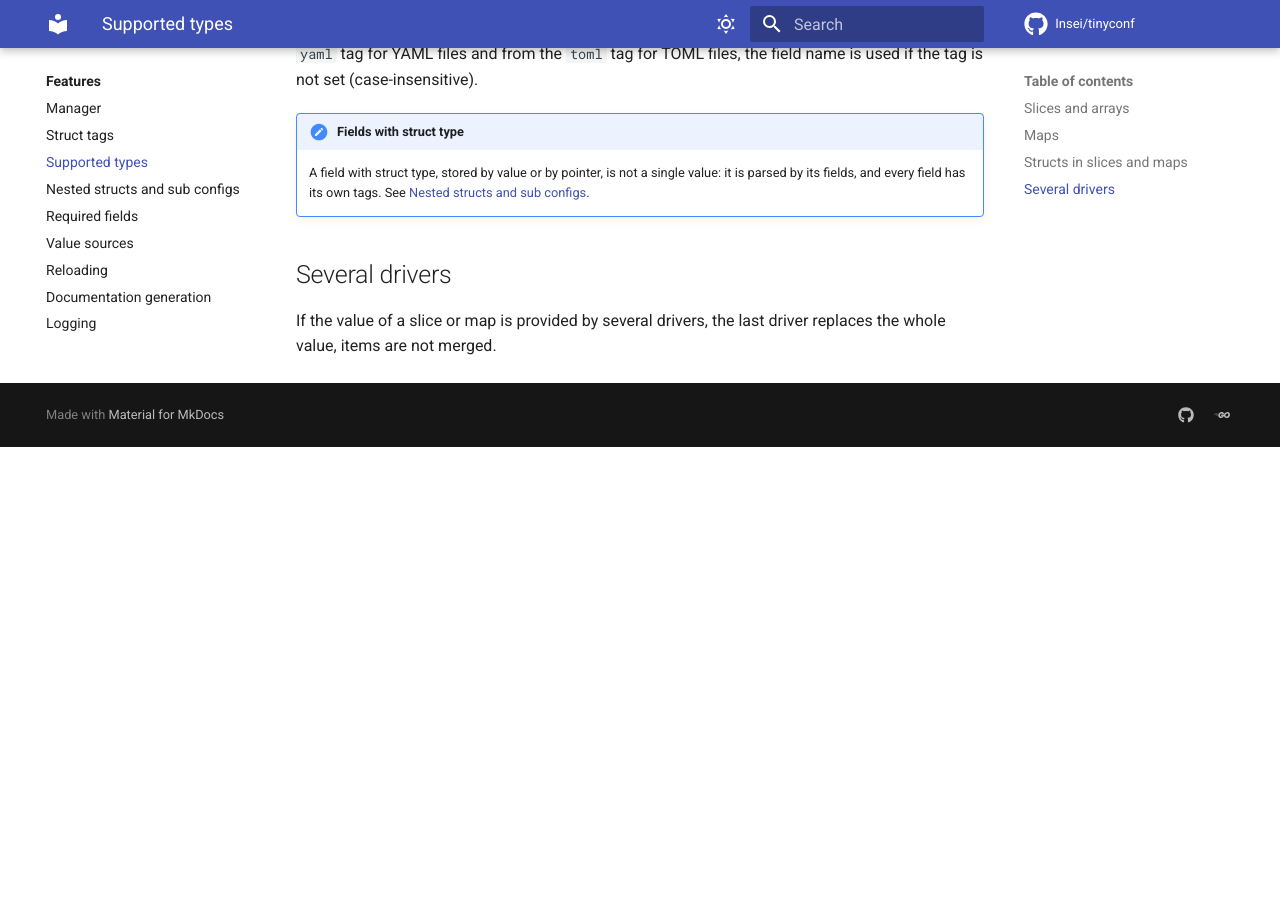
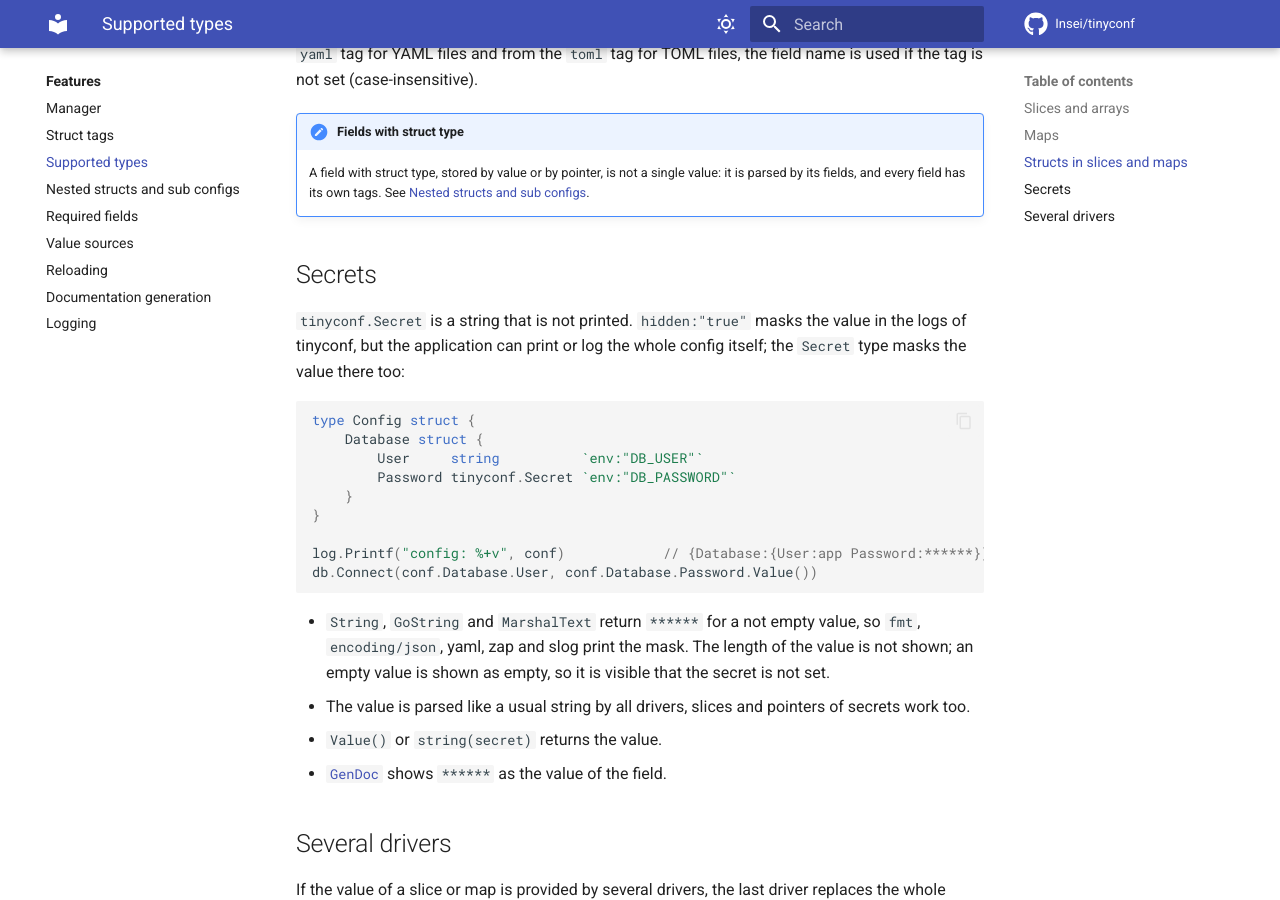
Before and after one commit to Insei/tinyconf, an MkDocs documentation site: the page built from docs/features/types.md, in a window 1280 px wide and 900 px high, scrolled down 2139 px. Built offline with MkDocs 1.6.1 and Material for MkDocs 9.7.7, drawn with Linux system fonts in a browser that asks for light colours; comment, search, counter and statistics services are not loaded; before the commit the page ends 2586 px from its top, so only the background shows below that.

Commit message:
docs: describe Secret type
Signed-off-by: Dmitriy Aleksandrov <goodmobiledevices@gmail.com>

````diff
--- a/docs/features/types.md
+++ b/docs/features/types.md
@@ -107,6 +107,27 @@ String values of slices, arrays, maps and structs are parsed as JSON if they sta
 !!! note "Fields with struct type"
     A field with struct type, stored by value or by pointer, is not a single value: it is parsed by its fields, and every field has its own tags. See [Nested structs and sub configs](structs.md).
 
+## Secrets
+
+`tinyconf.Secret` is a string that is not printed. `hidden:"true"` masks the value in the logs of tinyconf, but the application can print or log the whole config itself; the `Secret` type masks the value there too:
+
+```go
+type Config struct {
+    Database struct {
+        User     string          `env:"DB_USER"`
+        Password tinyconf.Secret `env:"DB_PASSWORD"`
+    }
+}
+
+log.Printf("config: %+v", conf)            // {Database:{User:app Password:******}}
+db.Connect(conf.Database.User, conf.Database.Password.Value())
+```
+
+* `String`, `GoString` and `MarshalText` return `******` for a not empty value, so `fmt`, `encoding/json`, yaml, zap and slog print the mask. The length of the value is not shown; an empty value is shown as empty, so it is visible that the secret is not set.
+* The value is parsed like a usual string by all drivers, slices and pointers of secrets work too.
+* `Value()` or `string(secret)` returns the value.
+* [`GenDoc`](gendoc.md) shows `******` as the value of the field.
+
 ## Several drivers
 
 If the value of a slice or map is provided by several drivers, the last driver replaces the whole value, items are not merged.
````
Also changed, not shown: Readme.md (+1 -1 lines), docs/features/tags.md (+1 -1 lines), docs/use-cases.md (+1 -0 lines).
